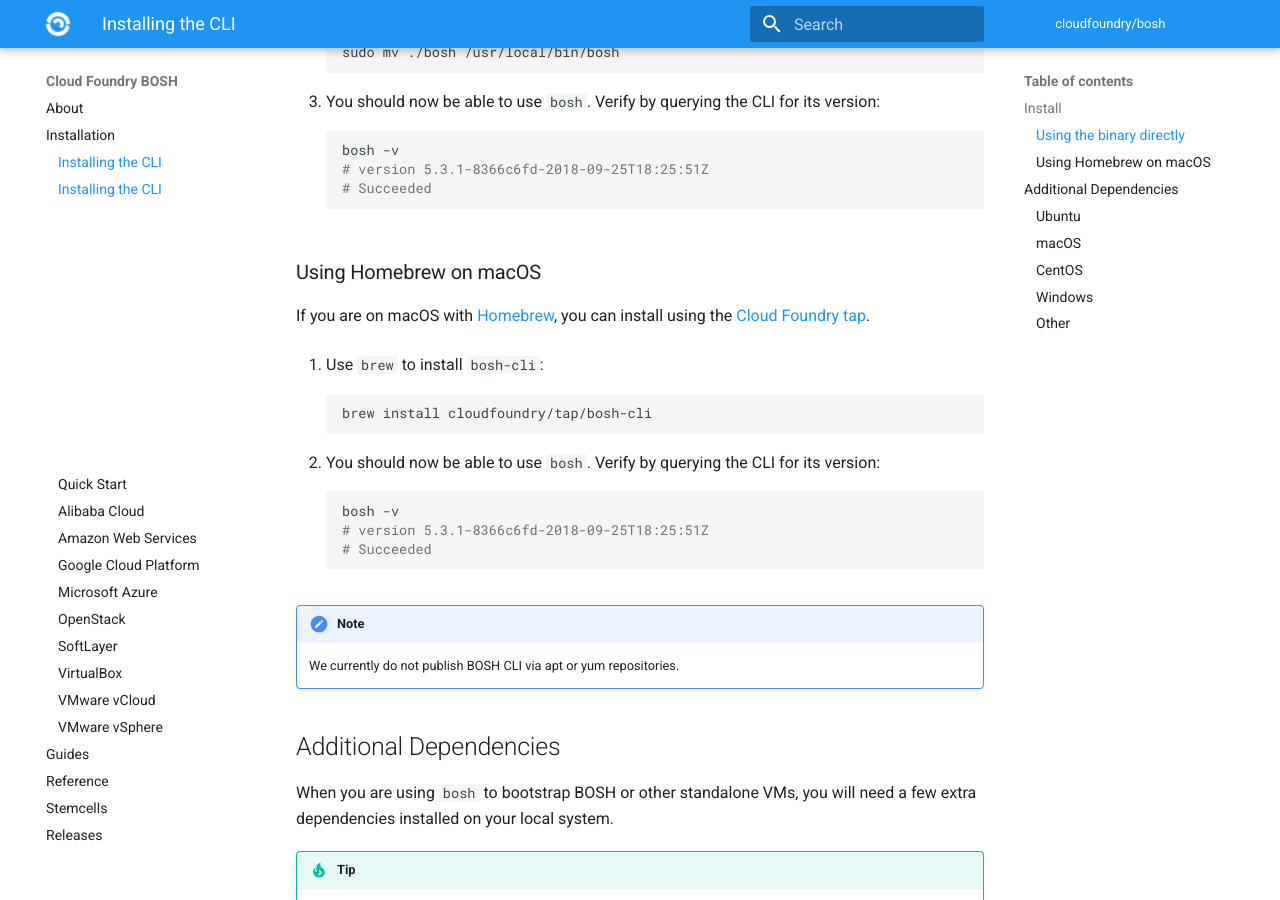
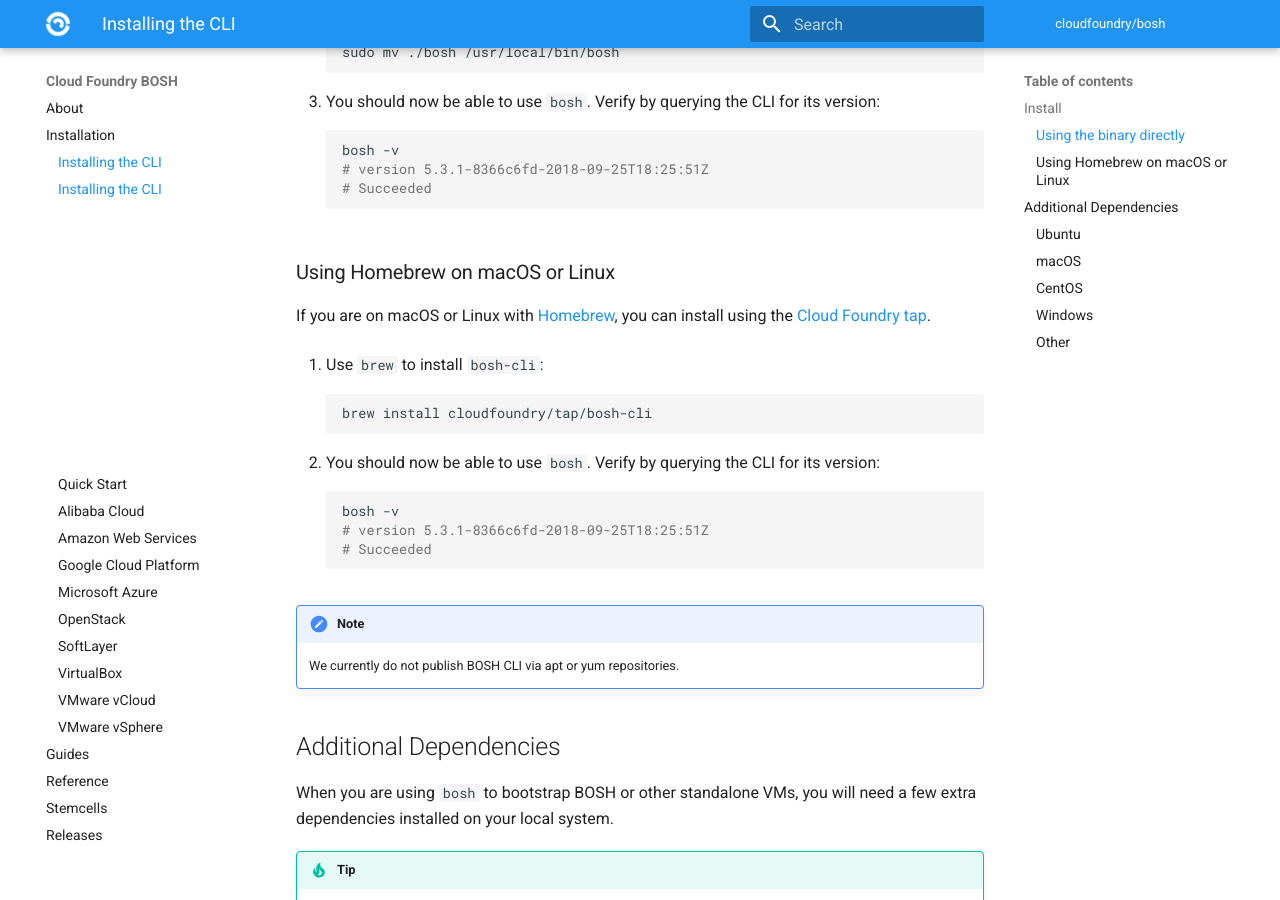
Before and after one commit to cloudfoundry/docs-bosh, an MkDocs documentation site: the page built from content/cli-v2-install.md, in a window 1280 px wide and 900 px high, scrolled down 610 px. Built offline with MkDocs 1.6.1 and Material for MkDocs 9.7.7, drawn with Linux system fonts in a browser that asks for light colours; old or Windows-style settings are respelled for this version of MkDocs.

Commit message:
Cli can now be installed on linux with homebrew

````diff
--- a/content/cli-v2-install.md
+++ b/content/cli-v2-install.md
@@ -29,9 +29,9 @@ To install the `bosh` binary directly:
     # Succeeded
     ```
 
-### Using Homebrew on macOS
+### Using Homebrew on macOS or Linux
 
-If you are on macOS with [Homebrew](https://brew.sh/), you can install using the [Cloud Foundry tap](https://github.com/cloudfoundry/homebrew-tap).
+If you are on macOS or Linux with [Homebrew](https://brew.sh/), you can install using the [Cloud Foundry tap](https://github.com/cloudfoundry/homebrew-tap).
 
 1. Use `brew` to install `bosh-cli`:
 
````
